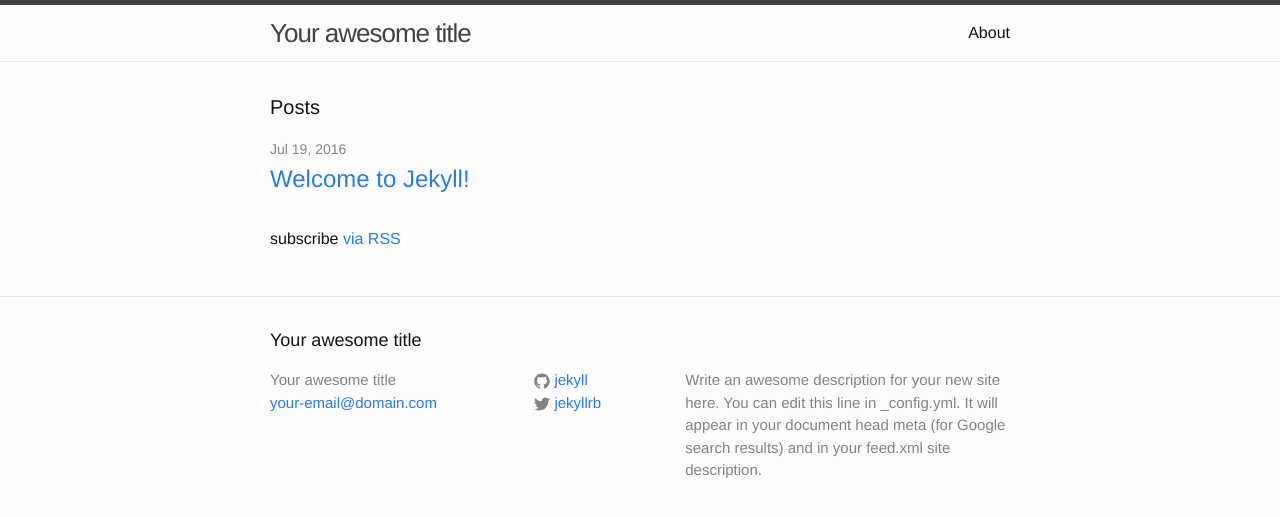
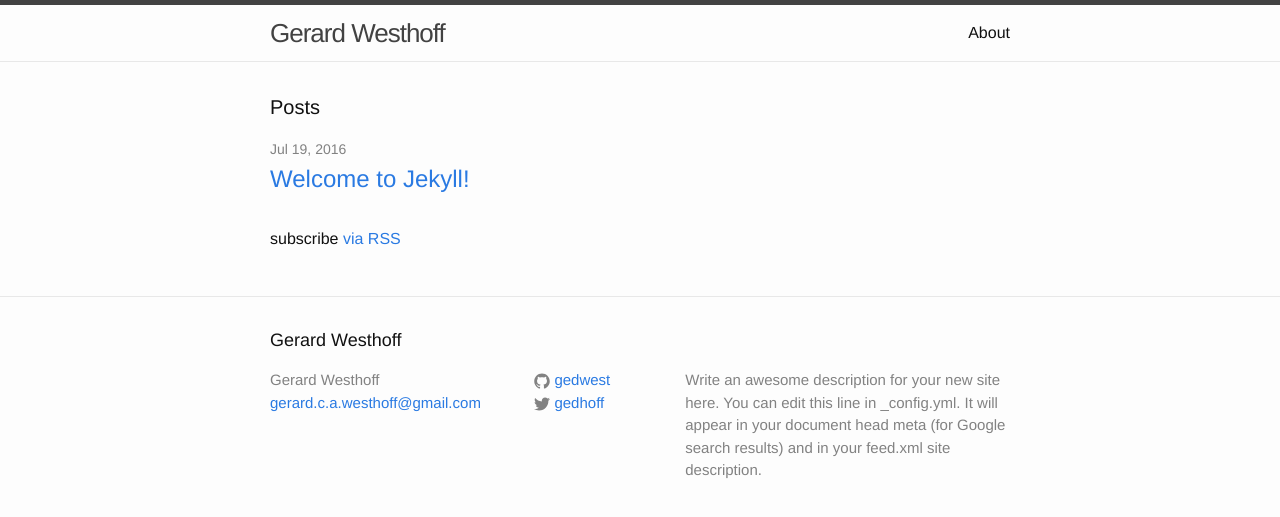
Before and after one commit to gedwest/gedwest.github.ioOLD, a Jekyll site: the page built from index.html, in a window 1280 px wide. Shown: the top 517 px of the page. Built offline with Jekyll 4.4.1, drawn with Linux system fonts in a browser that asks for light colours.

Commit message:
Update _config.yml

```diff
--- a/_config.yml
+++ b/_config.yml
@@ -6,16 +6,16 @@
 # 'jekyll serve'. If you change this file, please restart the server process.
 
 # Site settings
-title: Your awesome title
-email: your-email@domain.com
+title: Gerard Westhoff
+email: gerard.c.a.westhoff@gmail.com
 description: > # this means to ignore newlines until "baseurl:"
   Write an awesome description for your new site here. You can edit this
   line in _config.yml. It will appear in your document head meta (for
   Google search results) and in your feed.xml site description.
 baseurl: "" # the subpath of your site, e.g. /blog
 url: "http://yourdomain.com" # the base hostname & protocol for your site
-twitter_username: jekyllrb
-github_username:  jekyll
+twitter_username: gedhoff
+github_username:  gedwest
 
 # Build settings
 markdown: kramdown
```
